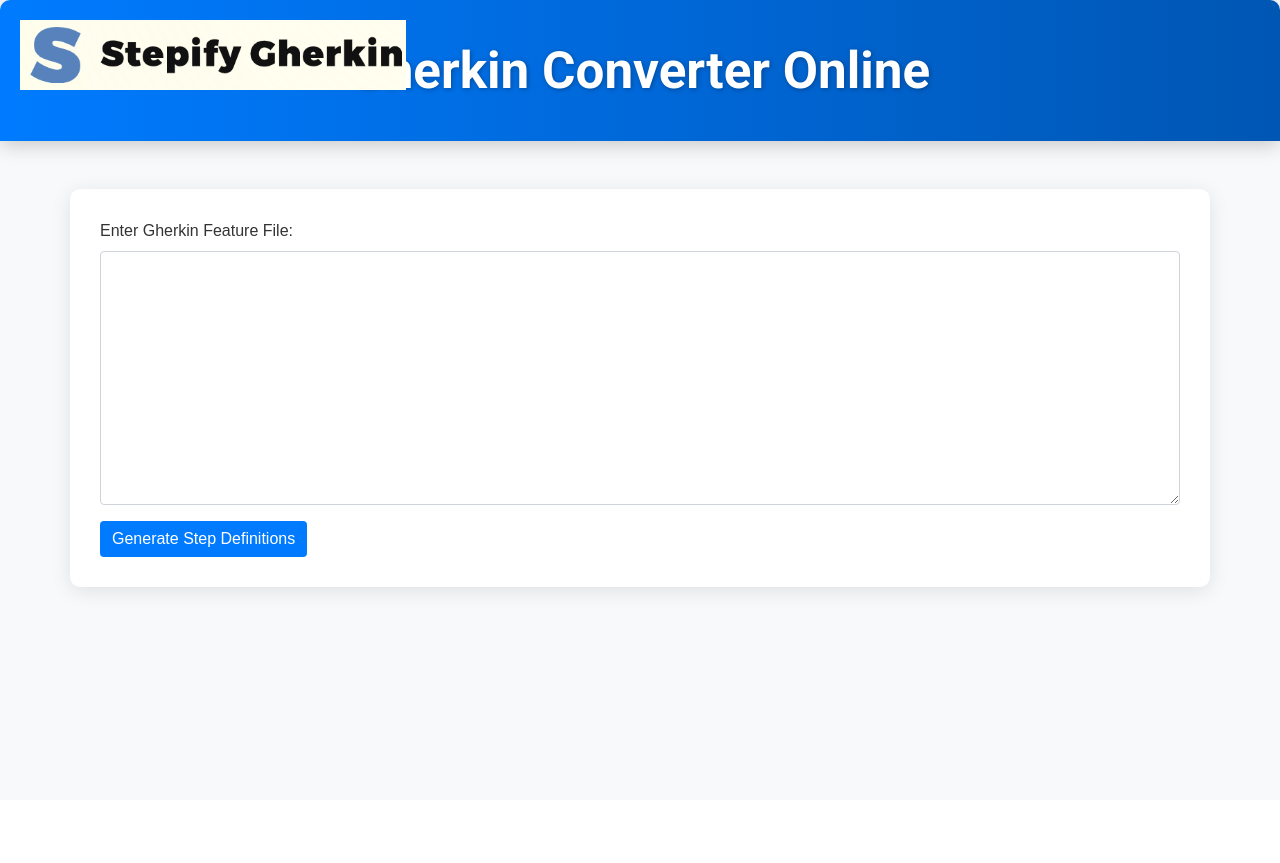
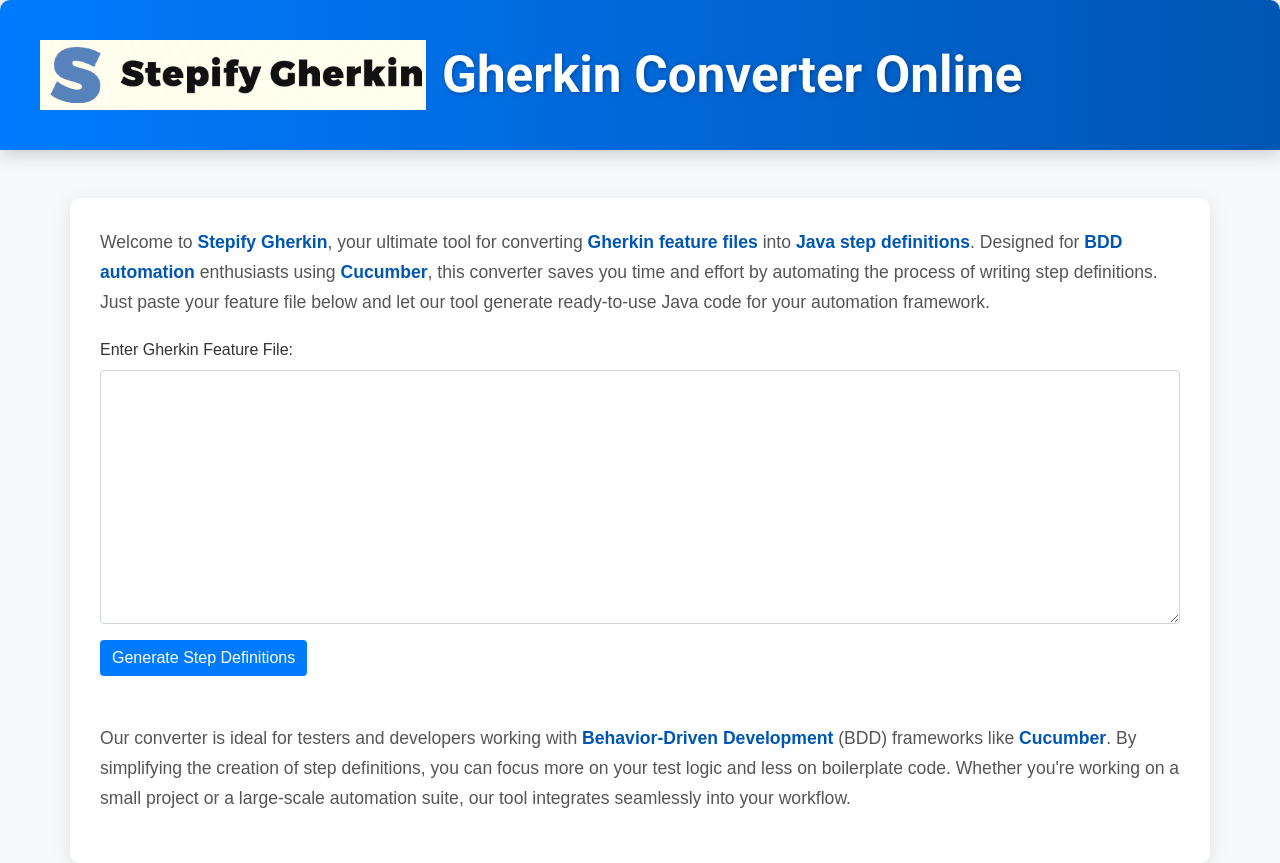
Before and after one commit to Arun300598/Gherkinsconverterrender, a Flask app: page / in a window 1280 px wide. Before the commit the page ends 598 px from the top, so only its background shows below. Run offline with Flask 3, Linux system fonts and the light colour scheme; some libraries are stand-ins or nearby versions.

Commit message:
Updated meta tags and added p tag content

```diff
--- a/templates/index.html
+++ b/templates/index.html
@@ -3,21 +3,29 @@
 <head>
     <meta charset="UTF-8">
     <meta name="viewport" content="width=device-width, initial-scale=1.0">
-    <meta name="description" content="Convert Gherkin feature files into Java step definitions using our online Gherkin to Java converter.">
-    <meta name="keywords" content="gherkin, step definitions, cucumber, converter, java, BDD, automation">
+    <meta name="description" content="Easily convert Gherkin feature files to Java step definitions with our online Gherkin to Java converter. Streamline your BDD automation with Cucumber and save time.">
+
+    <meta name="keywords" content="Gherkin to Java, feature file to step definition, Cucumber, feature file conversion, automated step generation, Gherkin to step definition, Gherkin, step definition">
     <meta name="author" content="Stepify Gherkin">
+    <meta property="og:title" content="Gherkin to Step Definition Converter | Stepify Gherkin">
+    <meta property="og:description" content="Convert Gherkin feature files into Java step definitions using our online Gherkin to Java converter.">
+    <meta property="og:url" content="https://stepifygherkin.com">
+    <meta property="og:type" content="website">
+    <meta name="robots" content="index,follow">
+
     <title>Gherkin to Step Definition Converter | Stepify Gherkin</title>
 
     <!-- Favicon and Icon Links -->
     <link rel="apple-touch-icon" sizes="180x180" href="{{ url_for('static', filename='icons/apple-touch-icon.png') }}">
     <link rel="icon" type="image/png" sizes="32x32" href="{{ url_for('static', filename='icons/favicon.png') }}">
     <link rel="manifest" href="{{ url_for('static', filename='icons/site.webmanifest') }}">
+    <link rel="canonical" href="https://stepifygherkin.com/">
 
     <!-- Bootstrap CSS -->
     <link rel="stylesheet" href="https://cdnjs.cloudflare.com/ajax/libs/bootstrap/5.1.3/css/bootstrap.min.css">
 
     <!-- Google Fonts -->
-    <link href="https://fonts.googleapis.com/css2?family=Roboto:wght@700&display=swap" rel="stylesheet">
+    <link href="https://fonts.googleapis.com/css2?family=Roboto:wght@400;700&display=swap" rel="stylesheet">
 
     <style>
         body {
@@ -33,12 +41,8 @@
             border-radius: 10px 10px 0 0;
             margin-bottom: 30px;
             box-shadow: 0 4px 20px rgba(0, 0, 0, 0.2);
-            position: relative;
         }
         .header img {
-            position: absolute;
-            top: 20px;
-            left: 20px;
             height: 70px;
         }
         h1 {
@@ -47,6 +51,20 @@
             font-weight: 700;
             margin: 0;
             text-shadow: 1px 1px 5px rgba(0, 0, 0, 0.3);
+        }
+        @media (max-width: 768px) {
+            .header {
+                display: flex;
+                flex-direction: column;
+                align-items: center;
+            }
+            h1 {
+                font-size: 2rem;
+                text-align: center;
+            }
+            .header img {
+                margin-bottom: 20px;
+            }
         }
         h2 {
             color: #555;
@@ -93,6 +111,28 @@
             color: green;
             margin-top: 10px;
         }
+        /* Added styling for more attractive text */
+        p {
+            font-size: 1.1rem;
+            line-height: 1.7;
+            color: #555;
+            margin-bottom: 20px;
+        }
+        p strong {
+            color: #0056b3;
+            font-weight: 700;
+        }
+        h2 {
+            font-size: 1.8rem;
+            color: #007bff;
+            font-weight: 700;
+            margin-bottom: 15px;
+        }
+        .highlight-text {
+            color: #0056b3;
+            font-weight: 600;
+            font-size: 1.1rem;
+        }
     </style>
     <script>
         function copyToClipboard() {
@@ -107,11 +147,19 @@
     </script>
 </head>
 <body>
-    <div class="header">
+    <div class="header d-flex flex-column flex-md-row align-items-center justify-content-md-start">
+
         <img src="{{ url_for('static', filename='images/logo.png') }}" alt="Stepify Gherkin Logo">
-        <h1>Gherkin Converter Online</h1>
+        <h1 class="ms-md-3">Gherkin Converter Online</h1>
+
     </div>
+
+    <!-- Introduction Section with more attractive text -->
     <div class="container mt-5">
+        <p>
+            Welcome to <strong>Stepify Gherkin</strong>, your ultimate tool for converting <span class="highlight-text">Gherkin feature files</span> into <span class="highlight-text">Java step definitions</span>. Designed for <strong>BDD automation</strong> enthusiasts using <strong>Cucumber</strong>, this converter saves you time and effort by automating the process of writing step definitions. Just paste your feature file below and let our tool generate ready-to-use Java code for your automation framework.
+        </p>
+
         <form method="POST">
             <div class="mb-3">
                 <label for="gherkin_text" class="form-label">Enter Gherkin Feature File:</label>
@@ -119,12 +167,19 @@
             </div>
             <button type="submit" class="btn btn-primary">Generate Step Definitions</button>
         </form>
+
+        <!-- Generated Output Section -->
         {% if output %}
         <h2 class="mt-4">Generated Step Definitions:</h2>
         <pre id="output">{{ output }}</pre>
         <button class="btn btn-secondary mt-3" onclick="copyToClipboard()">Copy to Clipboard</button>
         <div id="copy-message" class="copy-message">Copied to clipboard!</div>
         {% endif %}
+
+        <!-- Additional Information Section -->
+        <p class="mt-5">
+            Our converter is ideal for testers and developers working with <strong>Behavior-Driven Development</strong> (BDD) frameworks like <strong>Cucumber</strong>. By simplifying the creation of step definitions, you can focus more on your test logic and less on boilerplate code. Whether you're working on a small project or a large-scale automation suite, our tool integrates seamlessly into your workflow.
+        </p>
     </div>
 
     <!-- Bootstrap JS and Popper.js -->
```
